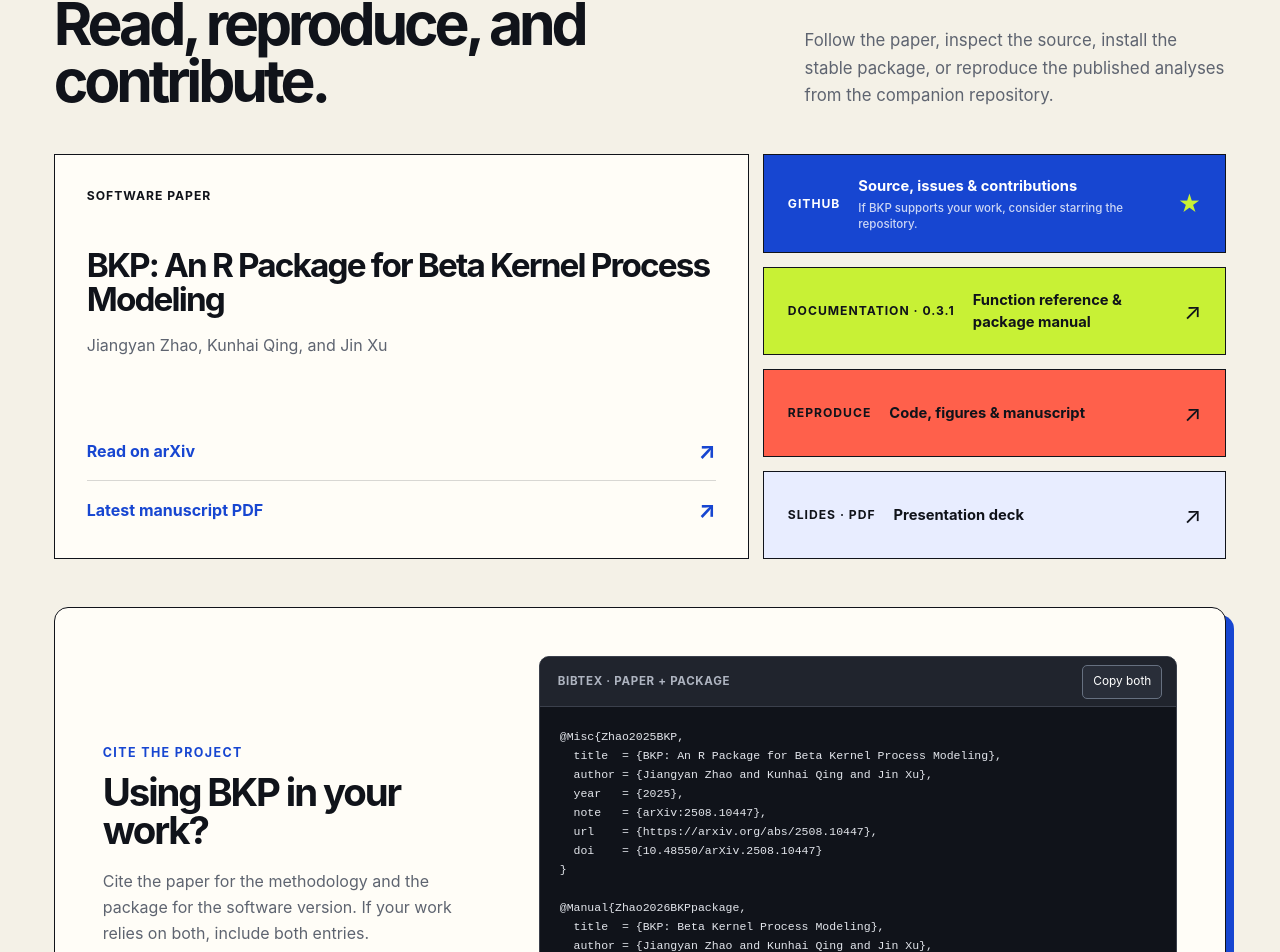
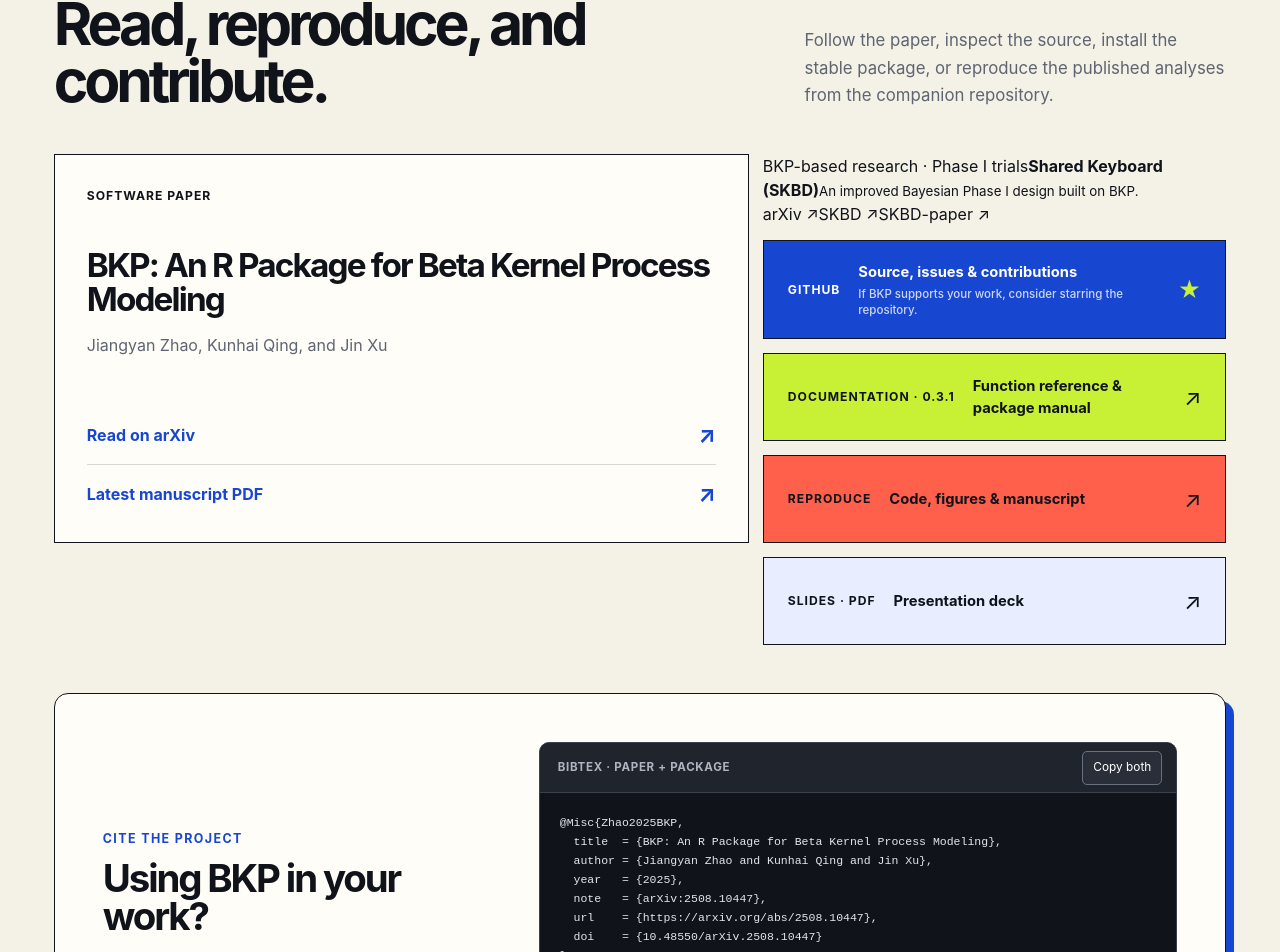
Before and after one commit to Jiangyan-Zhao/BKP-website, a React (Vite) app: page / in a window 1280 px wide. Shown: the part 5446-6398 px from the top of the page. Built offline with nearby package versions, Linux system fonts and the light colour scheme.

Commit message:
Add SKBD follow-up research resource

```diff
--- a/src/App.tsx
+++ b/src/App.tsx
@@ -1058,6 +1058,18 @@ export default function Home() {
               <a href="https://github.com/Jiangyan-Zhao/BKP-paper/blob/master/paper/TR_BKP.pdf" target="_blank" rel="noreferrer"><b>Latest manuscript PDF</b><i>↗</i></a>
             </div>
           </article>
+          <article className="research-card">
+            <div className="research-card-copy">
+              <span>BKP-based research · Phase I trials</span>
+              <b>Shared Keyboard (SKBD)</b>
+              <small>An improved Bayesian Phase I design built on BKP.</small>
+            </div>
+            <div className="research-card-links" aria-label="SKBD research links">
+              <a href="https://arxiv.org/abs/2605.25043" target="_blank" rel="noreferrer">arXiv ↗</a>
+              <a href="https://github.com/Jiangyan-Zhao/SKBD" target="_blank" rel="noreferrer">SKBD ↗</a>
+              <a href="https://github.com/Jiangyan-Zhao/SKBD-paper" target="_blank" rel="noreferrer">SKBD-paper ↗</a>
+            </div>
+          </article>
           <a className="resource-card blue" href="https://github.com/Jiangyan-Zhao/BKP" target="_blank" rel="noreferrer">
             <span>GitHub</span>
             <div className="resource-card-copy">
```
